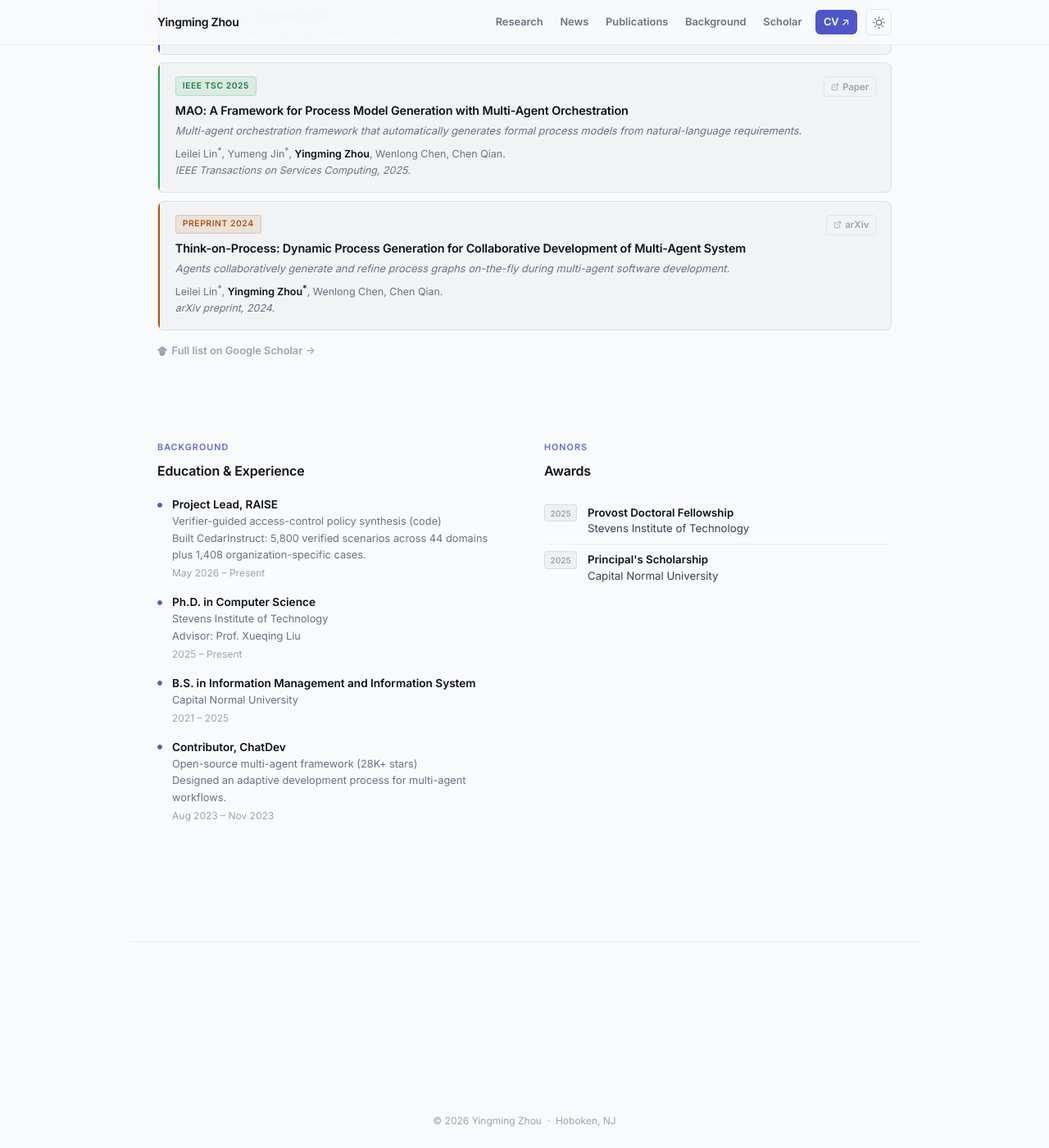
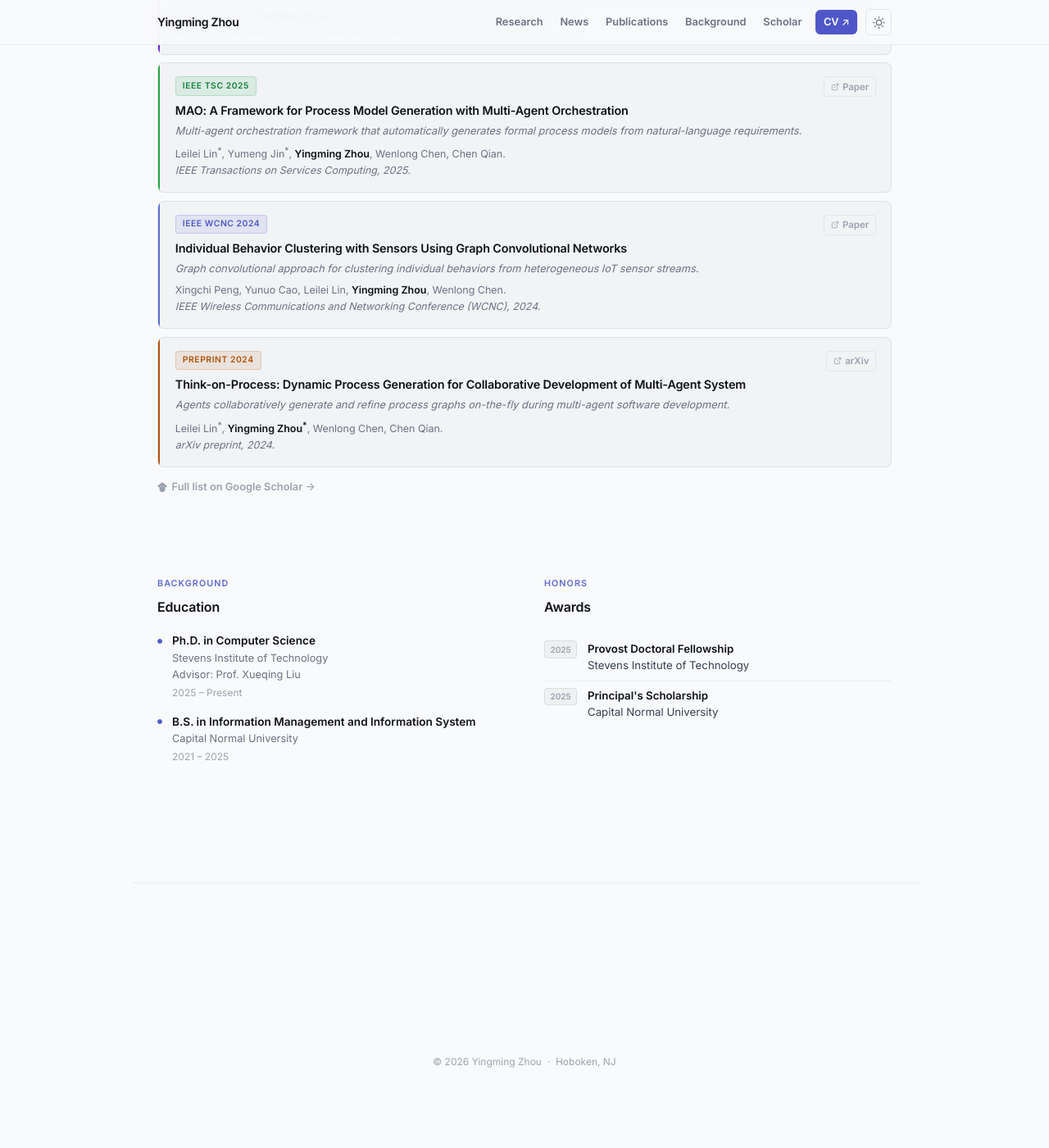
Before and after one commit to Aizhouym/Aizhouym.github.io, a Jekyll site: the page built from _pages/about.md, in a window 1280 px wide and 1400 px high, scrolled down 1870 px. Shown: the whole window at 82% size. Built offline with Jekyll 4.4.1, drawn with Linux system fonts in a browser that asks for light colours; a script that is not in the unit is left out; after the commit the page ends 3199 px from its top, so only the background shows below that.

Commit message:
Keep only degrees in Education, restore WCNC 2024 paper
Co-Authored-By: Claude Opus 5.5 <noreply@anthropic.com>
Claude-Session: https://claude.ai/code/session_01A2o8d8xHoUGugF7ukauLHT

```diff
--- a/_layouts/homepage.html
+++ b/_layouts/homepage.html
@@ -829,6 +829,28 @@
           </p>
         </div>
 
+        <div class="pub-card pub-card--conf">
+          <div class="pub-top">
+            <span class="pub-venue pub-venue--conf">IEEE WCNC 2024</span>
+            <div class="pub-links">
+              <a href="https://ieeexplore.ieee.org/stamp/stamp.jsp?tp=&arnumber=10571088" target="_blank" rel="noopener" class="pub-pdflink">
+                <svg viewBox="0 0 24 24" fill="none" stroke="currentColor" stroke-width="2" stroke-linecap="round" stroke-linejoin="round"><path d="M18 13v6a2 2 0 0 1-2 2H5a2 2 0 0 1-2-2V8a2 2 0 0 1 2-2h6"/><polyline points="15 3 21 3 21 9"/><line x1="10" y1="14" x2="21" y2="3"/></svg>
+                Paper
+              </a>
+            </div>
+          </div>
+          <h3 class="pub-title">
+            <a href="https://ieeexplore.ieee.org/stamp/stamp.jsp?tp=&arnumber=10571088" target="_blank" rel="noopener">
+              Individual Behavior Clustering with Sensors Using Graph Convolutional Networks
+            </a>
+          </h3>
+          <p class="pub-summary">Graph convolutional approach for clustering individual behaviors from heterogeneous IoT sensor streams.</p>
+          <p class="pub-authors">
+            Xingchi Peng, Yunuo Cao, Leilei Lin, <span class="me">Yingming Zhou</span>, Wenlong Chen.
+            <br><em>IEEE Wireless Communications and Networking Conference (WCNC), 2024.</em>
+          </p>
+        </div>
+
         <div class="pub-card pub-card--preprint">
           <div class="pub-top">
             <span class="pub-venue pub-venue--preprint">Preprint 2024</span>
@@ -862,19 +884,8 @@
     <div class="section meta-grid" id="background">
       <div>
         <div class="section-label">Background</div>
-        <h2 class="section-heading">Education &amp; Experience</h2>
+        <h2 class="section-heading">Education</h2>
         <div class="exp-list">
-          <div class="exp-item">
-            <div class="exp-dot"></div>
-            <div class="exp-body">
-              <div class="exp-role">Project Lead, RAISE</div>
-              <div class="exp-org">
-                Verifier-guided access-control policy synthesis (<a href="https://github.com/Aizhouym/raise" target="_blank" rel="noopener">code</a>)
-                <br>Built CedarInstruct: 5,800 verified scenarios across 44 domains plus 1,408 organization-specific cases.
-              </div>
-              <div class="exp-date">May 2026 – Present</div>
-            </div>
-          </div>
           <div class="exp-item">
             <div class="exp-dot"></div>
             <div class="exp-body">
@@ -894,17 +905,6 @@
                 <a href="https://www.cnu.edu.cn/" target="_blank">Capital Normal University</a>
               </div>
               <div class="exp-date">2021 – 2025</div>
-            </div>
-          </div>
-          <div class="exp-item">
-            <div class="exp-dot"></div>
-            <div class="exp-body">
-              <div class="exp-role">Contributor, ChatDev</div>
-              <div class="exp-org">
-                <a href="https://github.com/OpenBMB/ChatDev" target="_blank" rel="noopener">Open-source multi-agent framework</a> (28K+ stars)
-                <br>Designed an adaptive development process for multi-agent workflows.
-              </div>
-              <div class="exp-date">Aug 2023 – Nov 2023</div>
             </div>
           </div>
         </div>
```
